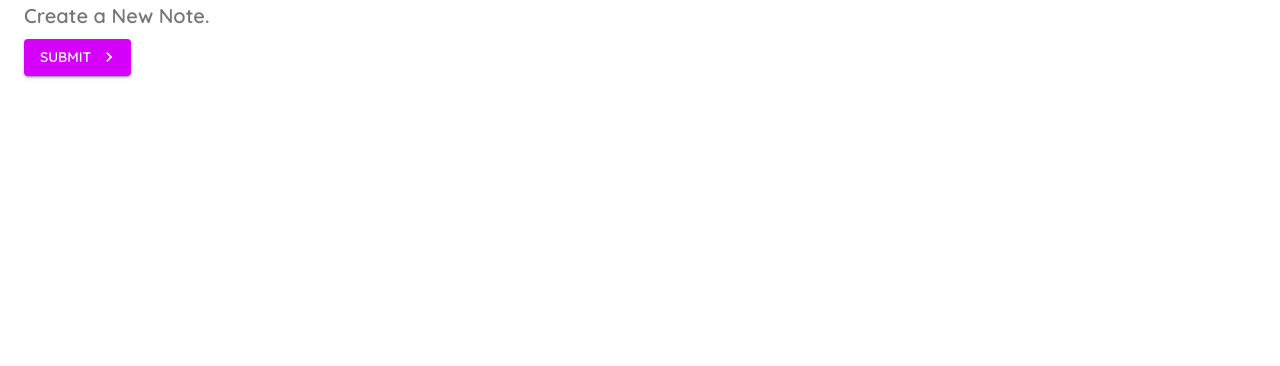
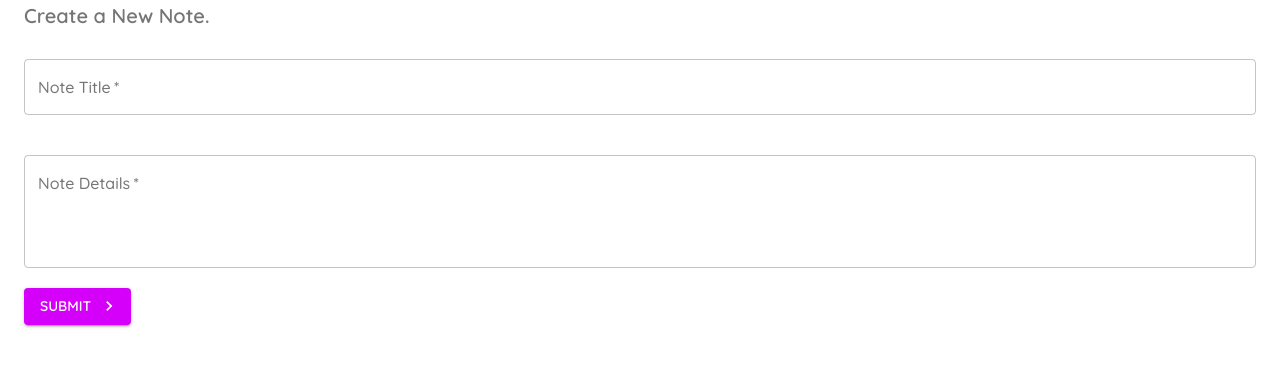
Before and after one commit to rakeshpkodagali/material-ui-react, a React (Create React App) app: page /create in a window 1280 px wide. Shown: the top 366 px of the page. Built offline with nearby package versions, Linux system fonts and the light colour scheme.

Commit message:
Work with mui form textfields.

```diff
--- a/src/pages/Create.js
+++ b/src/pages/Create.js
@@ -1,14 +1,34 @@
-import React from "react";
+import React, { useState } from "react";
 import Button from "@material-ui/core/Button";
 import Container from "@material-ui/core/Container";
 import Typography from "@material-ui/core/Typography";
 import KeyboardArrowRightIcon from "@material-ui/icons/KeyboardArrowRight";
+import { TextField } from "@material-ui/core";
 import { makeStyles } from "@material-ui/core";
 
-const useStyles = makeStyles({});
+const useStyles = makeStyles({
+  field: {
+    margin: "20px 0",
+  },
+});
 
 const Create = () => {
+  const [title, setTitle] = useState("");
+  const [details, setDetails] = useState("");
+  const [titleError, setTitleError] = useState(false);
+  const [detailsError, setDetailsError] = useState(false);
   const classes = useStyles();
+
+  const handleSubmit = (e) => {
+    e.preventDefault();
+    setTitleError(false);
+    setDetailsError(false);
+
+    if (!title) setTitleError(true);
+    if (!details) setDetailsError(true);
+
+    if (title && details) console.log(title, details);
+  };
 
   return (
     <Container maxWidth="xl">
@@ -19,6 +39,31 @@
         gutterBottom
         children="Create a New Note."
       />
+      <form noValidate autoComplete="off" onSubmit={handleSubmit}>
+        <TextField
+          className={classes.field}
+          label="Note Title"
+          variant="outlined"
+          color="secondary"
+          fullWidth
+          required
+          value={title}
+          error={titleError}
+          onChange={(e) => setTitle(e.target.value)}
+        />
+        <TextField
+          className={classes.field}
+          label="Note Details"
+          variant="outlined"
+          color="secondary"
+          multiline
+          rows={4}
+          fullWidth
+          required
+          value={details}
+          error={detailsError}
+          onChange={(e) => setDetails(e.target.value)}
+        />
         <Button
           color="secondary"
           variant="contained"
@@ -27,6 +72,7 @@
         >
           Submit
         </Button>
+      </form>
     </Container>
   );
 };
```
Lines whose indentation alone changed are shown as unchanged.
